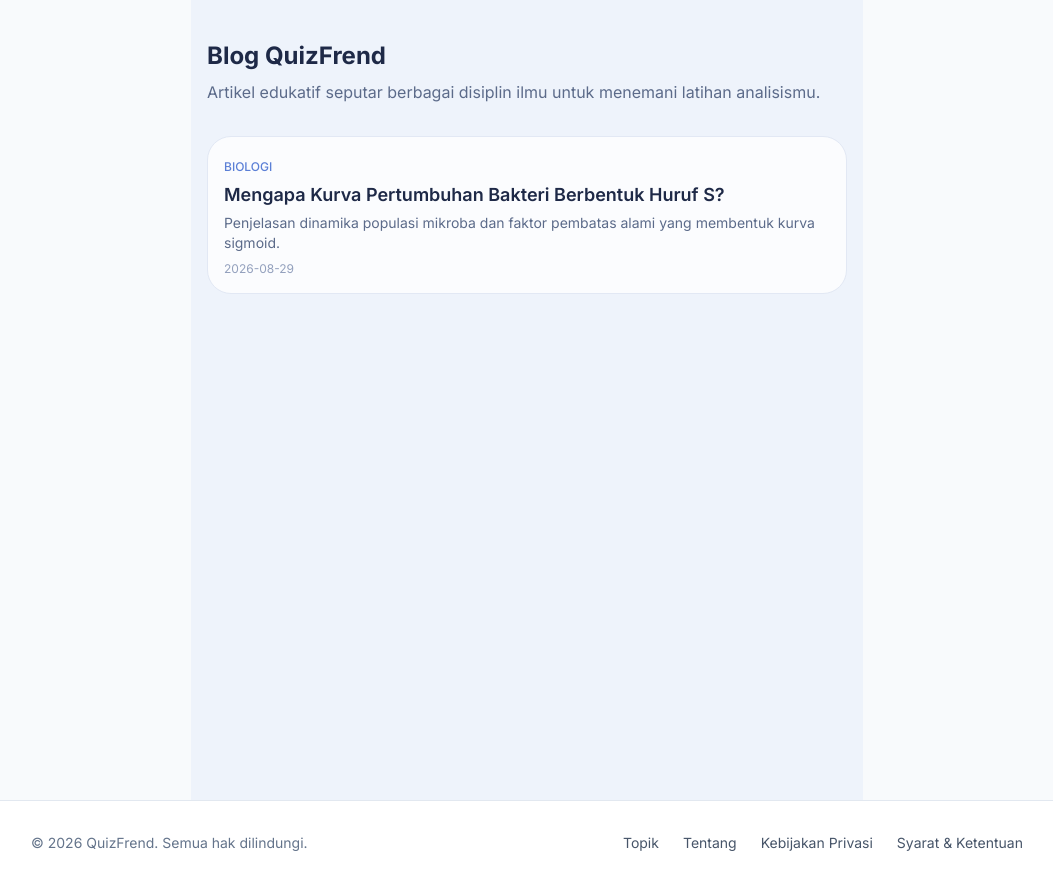
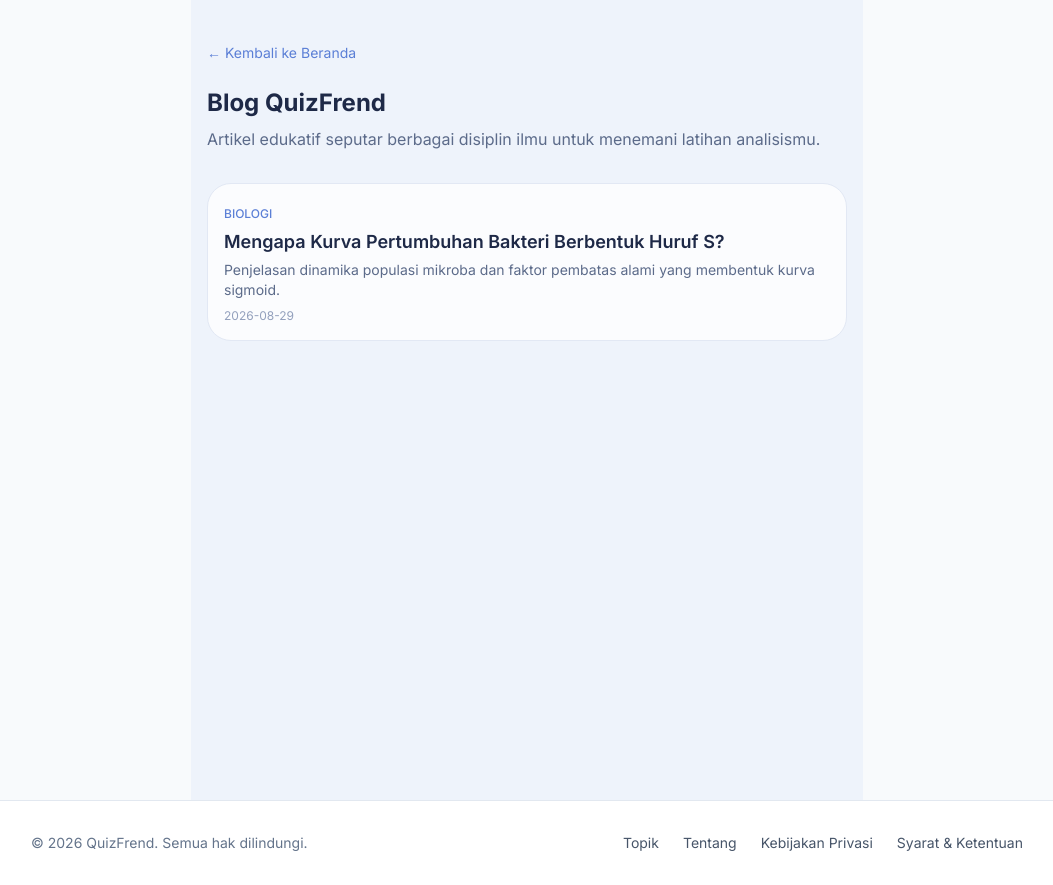
Before and after one commit to rioopr-beep/quizme, a Next.js app: page /blog in a window 1280 px wide. Shown: the whole page, without its empty margins (113-1166 px from the left). Built offline with nearby package versions, Linux system fonts and the light colour scheme.

Commit message:
Update page.tsx

```diff
--- a/app/blog/page.tsx
+++ b/app/blog/page.tsx
@@ -41,6 +41,10 @@ export default function BlogIndexPage() {
 
   return (
     <main className="min-h-screen bg-base-bg px-4 py-10 max-w-2xl mx-auto">
+      <Link href="/" className="text-sm text-accent mb-6 inline-block">
+        {language === 'en' ? '← Back to Home' : '← Kembali ke Beranda'}
+      </Link>
+
       <h1 className="text-2xl font-bold text-text-primary mb-2">{t.title}</h1>
       <p className="text-text-secondary mb-8">{t.subtitle}</p>
 
```
